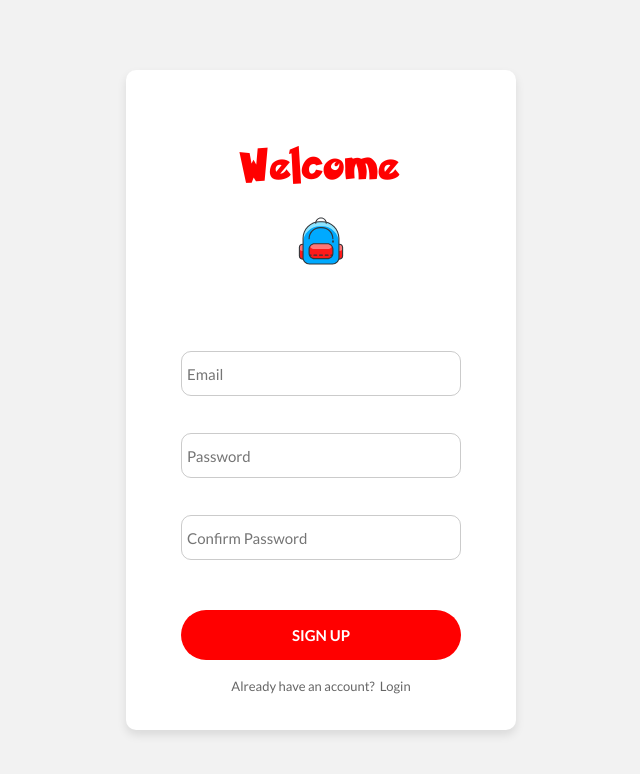
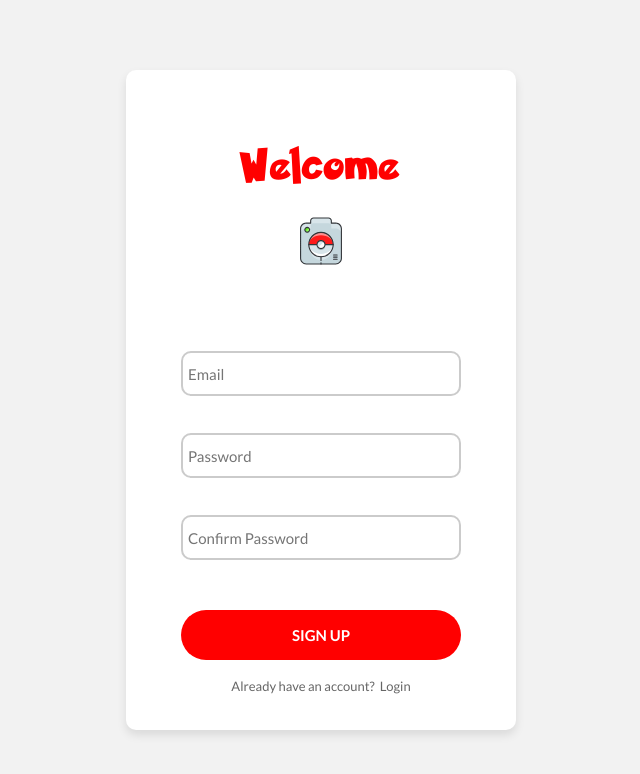
Before and after one commit to rlmadruga/pokedex, a React (Create React App) app: page / in a window 1280 px wide. Shown: the top 774 px of the page, without its empty margins (319-959 px from the left). Built offline with nearby package versions, Linux system fonts and the light colour scheme; no server answers.

Commit message:
fix: Signup and Login changing icons

```diff
--- a/src/pages/Login/Login.jsx
+++ b/src/pages/Login/Login.jsx
@@ -8,7 +8,7 @@ import {
   FooterForm,
   ErrorMessage,
 } from './styles.js';
-import pokeball from '../../assets/images/Pokeball_icon.svg';
+import pokeball from '../../assets/images/pokeball_icon2.svg';
 import { useAuth } from '../../contexts/AuthContext';
 
 const Login = () => {
@@ -28,7 +28,7 @@ const Login = () => {
       await login(emailRef.current.value, passwordRef.current.value);
       history.push('/home');
     } catch {
-      setError('Failed to sign in!');
+      setError('Failed to Log In, check your email or password!');
     }
 
     setLoading(false);
--- a/src/pages/Login/styles.js
+++ b/src/pages/Login/styles.js
@@ -62,7 +62,7 @@ export const LoginForm = styled.form`
     font-size: 15px;
     color: #555555;
     line-height: 1.2;
-    border: 1px solid rgba(85, 85, 85, 0.3);
+    border: 2px solid rgba(85, 85, 85, 0.3);
     border-radius: 10px;
 
     display: block;
@@ -72,7 +72,7 @@ export const LoginForm = styled.form`
     padding: 0 5px;
   }
 
-  span.focus-input {
+  /* span.focus-input {
     position: absolute;
     display: block;
     width: 100%;
@@ -80,6 +80,9 @@ export const LoginForm = styled.form`
     top: 0;
     left: 0;
     pointer-events: none;
+  } */
+  input:focus {
+    outline-color: #58575f;
   }
 
   div.container-form-btn {
--- a/src/pages/Signup/Signup.jsx
+++ b/src/pages/Signup/Signup.jsx
@@ -9,7 +9,7 @@ import {
   FooterForm,
   ErrorMessage,
 } from './styles';
-import bag from '../../assets/images/Bag_icon.svg';
+import pokedex from '../../assets/images/Pokedex_icon.svg';
 
 const Signup = () => {
   const emailRef = useRef();
@@ -46,7 +46,7 @@ const Signup = () => {
           <SignUpForm onSubmit={handleSubmit}>
             <span className='login-form-title '> Welcome</span>
             <span className='login-form-title'>
-              <img src={bag} alt='Pokeball icon' />
+              <img src={pokedex} alt='Pokeball icon' />
               {error && <ErrorMessage>{error}</ErrorMessage>}
             </span>
             <div className='wrap-input'>
--- a/src/pages/Signup/styles.js
+++ b/src/pages/Signup/styles.js
@@ -62,7 +62,7 @@ export const SignUpForm = styled.form`
     font-size: 15px;
     color: #555555;
     line-height: 1.2;
-    border: 1px solid rgba(85, 85, 85, 0.3);
+    border: 2px solid rgba(85, 85, 85, 0.3);
     border-radius: 10px;
 
     display: block;
@@ -72,7 +72,7 @@ export const SignUpForm = styled.form`
     padding: 0 5px;
   }
 
-  span.focus-input {
+  /* span.focus-input {
     position: absolute;
     display: block;
     width: 100%;
@@ -80,6 +80,9 @@ export const SignUpForm = styled.form`
     top: 0;
     left: 0;
     pointer-events: none;
+  } */
+  input:focus {
+    outline-color: #58575f;
   }
 
   div.container-form-btn {
```
Also changed, not shown: src/assets/images/Pokedex_icon.svg (added), src/assets/images/pokeball_icon2.svg (added).
